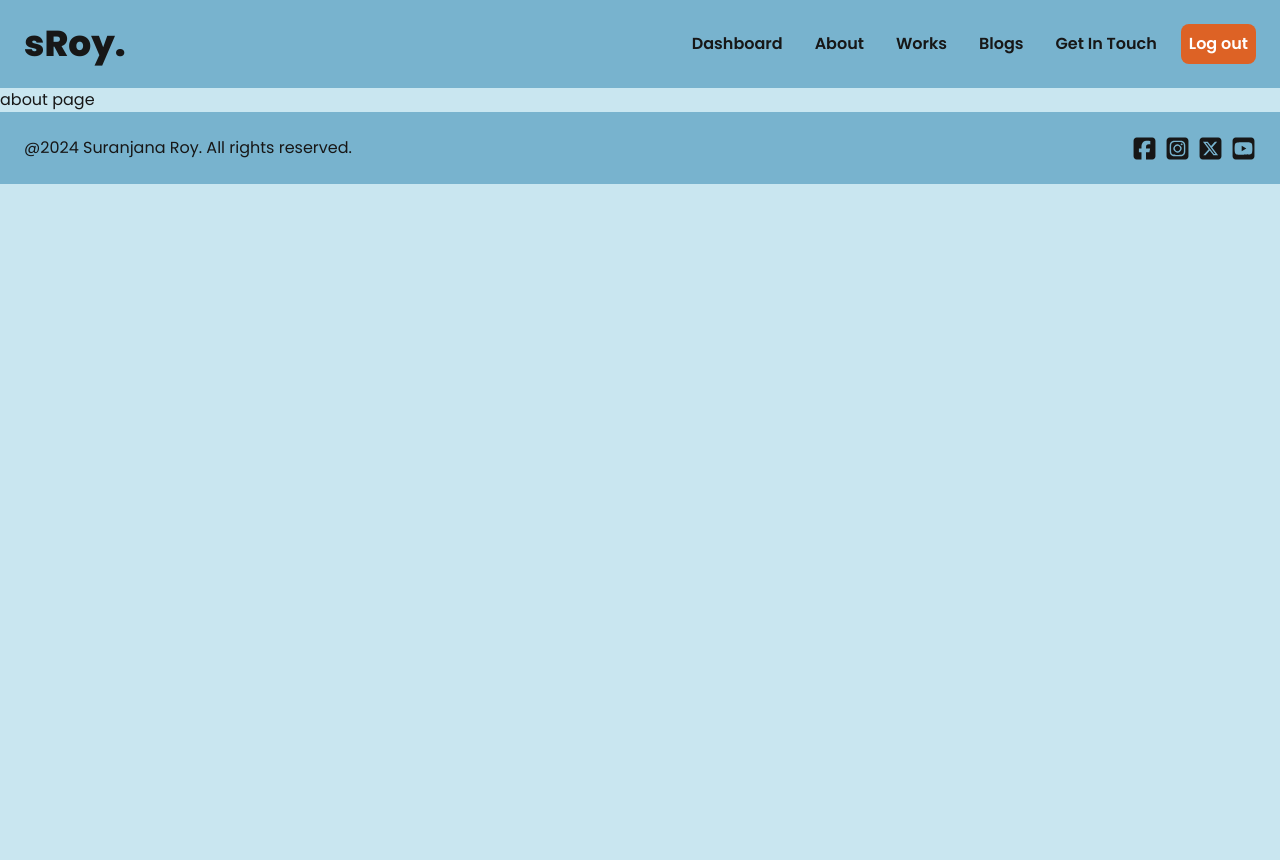
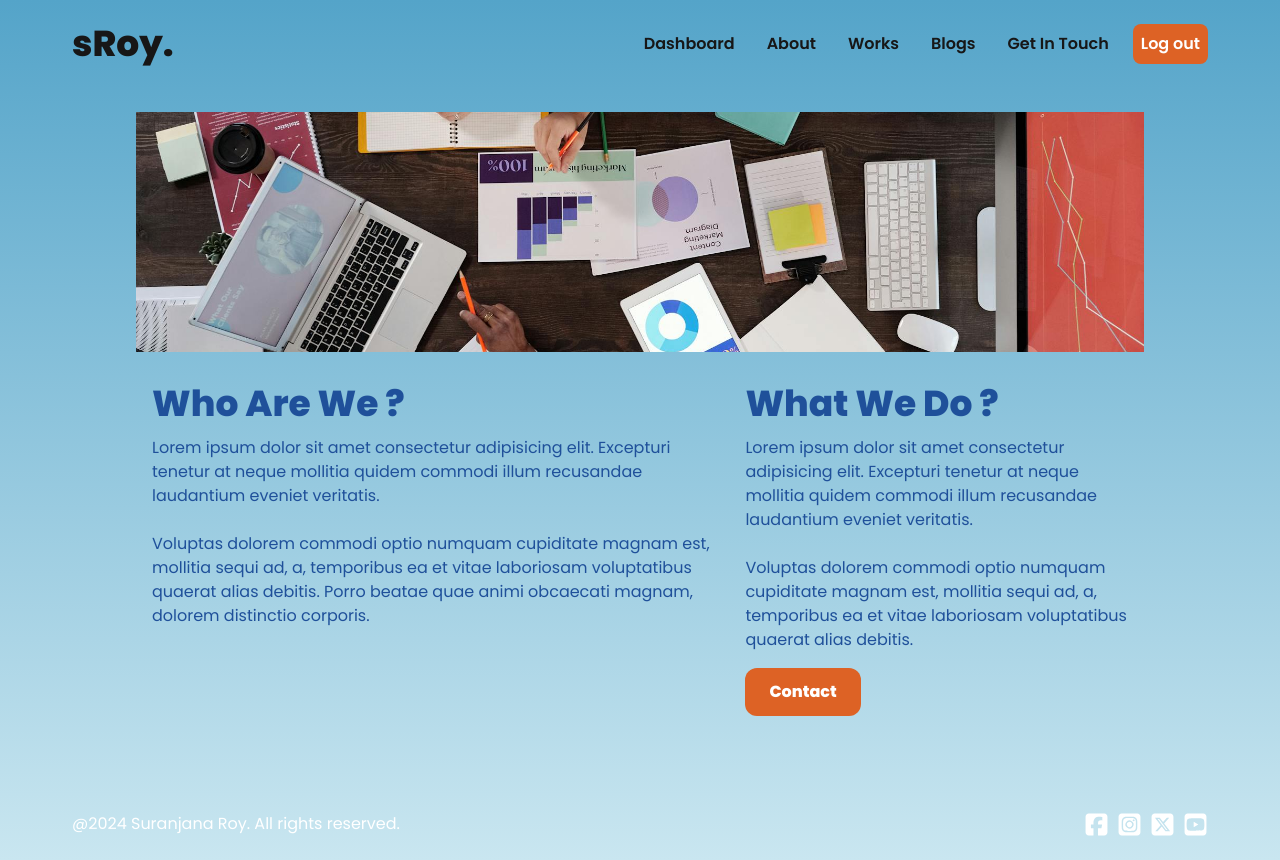
Before and after one commit to sroy2002/nextjs-fullstack-trial, a Next.js app: page /about in a window 1280 px wide. Before the commit the page ends 800 px from the top, so only its background shows below. Built offline with nearby package versions, Linux system fonts and the light colour scheme.

Commit message:
added about page

```diff
--- /dev/null
+++ b/app/Components/Button.jsx
@@ -0,0 +1,13 @@
+import React from 'react'
+import Link from 'next/link'
+const Button = ({text,url}) => {
+  return (
+    <div className='my-4'>
+      <Link href={url}>
+        <button className=' px-6 py-3 font-bold text-white rounded-xl bg-[#dd6225]'>{text}</button>
+      </Link>
+    </div>
+  )
+}
+
+export default Button
--- a/app/Components/Footer.jsx
+++ b/app/Components/Footer.jsx
@@ -7,7 +7,7 @@ import {
 } from "react-icons/fa6";
 const Footer = () => {
   return (
-    <div className="bg-[#78B3CE] h-full">
+    <div className=" text-white h-full">
       <div className="flex items-center justify-between mx-6">
         <p className="text-center my-6">
           @2024 Suranjana Roy. All rights reserved.
--- a/app/Components/Navbar.jsx
+++ b/app/Components/Navbar.jsx
@@ -41,7 +41,7 @@ const Navbar = () => {
     },
   ];
   return (
-    <div className="flex p-6 justify-between items-center bg-[#78B3CE]">
+    <div className="flex p-6 justify-between items-center ">
       <Link href={"/"} className={`${poppins.className} text-4xl`}>
         sRoy.
       </Link>
--- a/app/about/page.jsx
+++ b/app/about/page.jsx
@@ -1,9 +1,32 @@
 import React from 'react'
+import Image from 'next/image'
+import aboutImage from "@/public/about-pic.jpg";
+import Button from '../Components/Button';
+
 
 const About = () => {
   return (
-    <div>
-      about page
+    <div className='p-6 text-[#1F509A]'>
+      <div className='h-[15rem] w-full relative '>
+        <Image src={aboutImage} alt='about-pic' fill={true} className='object-cover px-[4rem] '/>
+      </div>
+      <div className='flex px-[4rem] my-8 items-start justify-evenly'>
+        <div className='mx-4'>
+          <h1 className='text-4xl font-bold mb-3'>Who Are We ?</h1>
+          <p>Lorem ipsum dolor sit amet consectetur adipisicing elit. Excepturi tenetur at neque mollitia quidem commodi illum recusandae laudantium eveniet veritatis.
+            <br />
+            <br />
+            Voluptas dolorem commodi optio numquam cupiditate magnam est, mollitia sequi ad, a, temporibus ea et vitae laboriosam voluptatibus quaerat alias debitis. Porro beatae quae animi obcaecati magnam, dolorem distinctio corporis.</p>
+        </div>
+        <div className='mx-4'>
+          <h1 className='text-4xl font-bold mb-3'>What We Do ?</h1>
+          <p>Lorem ipsum dolor sit amet consectetur adipisicing elit. Excepturi tenetur at neque mollitia quidem commodi illum recusandae laudantium eveniet veritatis.
+            <br />
+            <br />
+            Voluptas dolorem commodi optio numquam cupiditate magnam est, mollitia sequi ad, a, temporibus ea et vitae laboriosam voluptatibus quaerat alias debitis.</p>
+            <Button text={"Contact"} url={"/contacts"}/>
+        </div>
+      </div>
     </div>
   )
 }
--- a/app/layout.jsx
+++ b/app/layout.jsx
@@ -26,7 +26,7 @@ export default function RootLayout({ children }) {
   return (
     <html lang="en">
       <body
-        className={`${poppins.className}  antialiased bg-[#C9E6F0]`}
+        className={`${poppins.className} min-h-screen antialiased bg-gradient-to-b from-[#54a4c9] to-[#C9E6F0] px-[3rem]`}
       >
         <Navbar/>
         {children}
--- a/app/page.jsx
+++ b/app/page.jsx
@@ -1,17 +1,19 @@
 import Image from "next/image";
 import home from "@/public/home.png";
+import Button from "./Components/Button";
 export default function Home() {
   return (
     <div className="p-8 flex my-[1.35rem] items-center justify-around text-black">
-      <div>
-        <h1 className="text-6xl font-bold mb-4">Welcome!</h1>
+      <div className="px-8 w-[50%]">
+        <h1 className="text-6xl font-bold mb-8">Welcome!</h1>
         <p className="my-4 text-xl">This is home page</p>
-        <p className="text-slate-500">
+        <p className="text-slate-500 ">
           Lorem ipsum dolor sit, amet consectetur adipisicing elit. Repellendus,
-          rerum!
+          rerum! Lorem ipsum dolor sit amet, consectetur adipisicing elit. At, expedita?
         </p>
+        <Button text={"Our Works"} url={"/works"}/>
       </div>
-      <div className="w-[40%] animate-small-bounce">
+      <div className="w-[40%] animate-small-bounce flex justify-center">
         <Image src={home} alt="home-avatar"/>
       </div>
     </div>
```
Also changed, not shown: public/about-pic.jpg (added).
